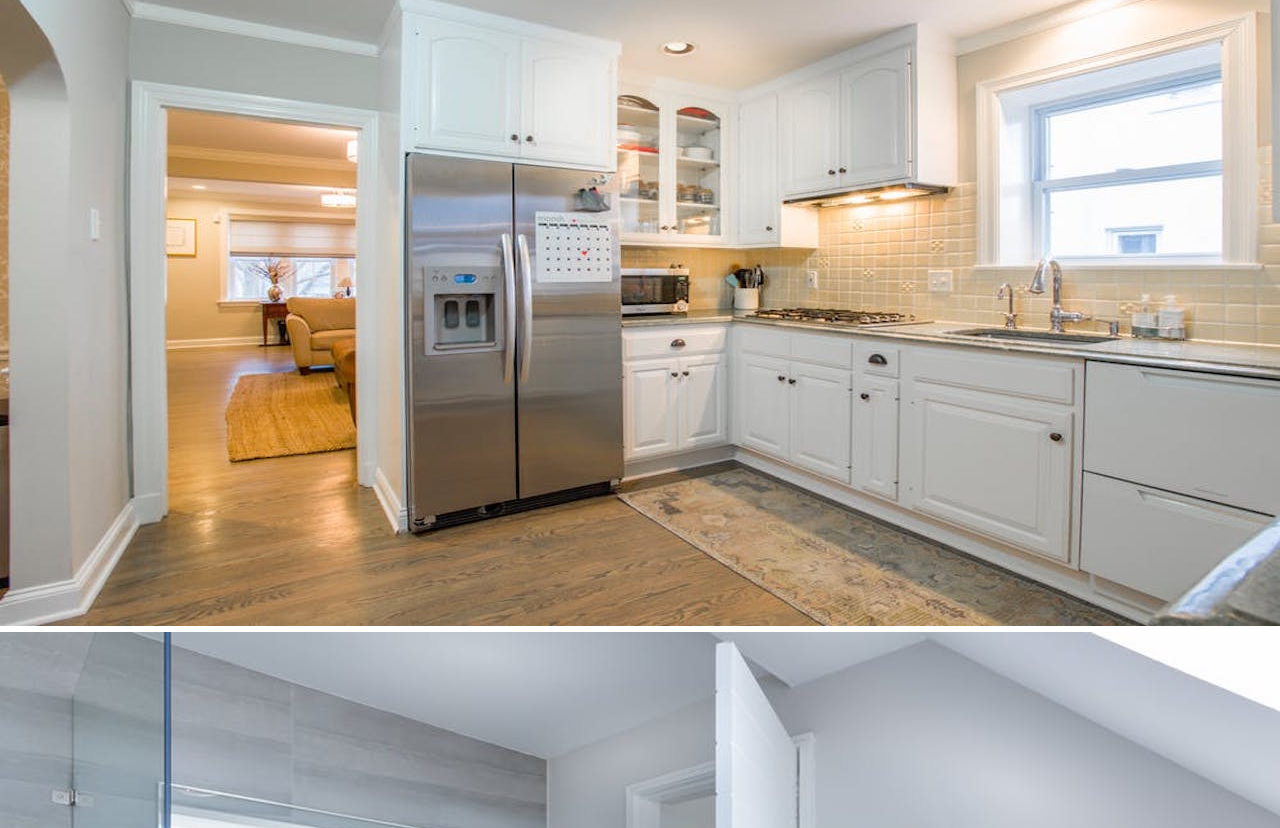
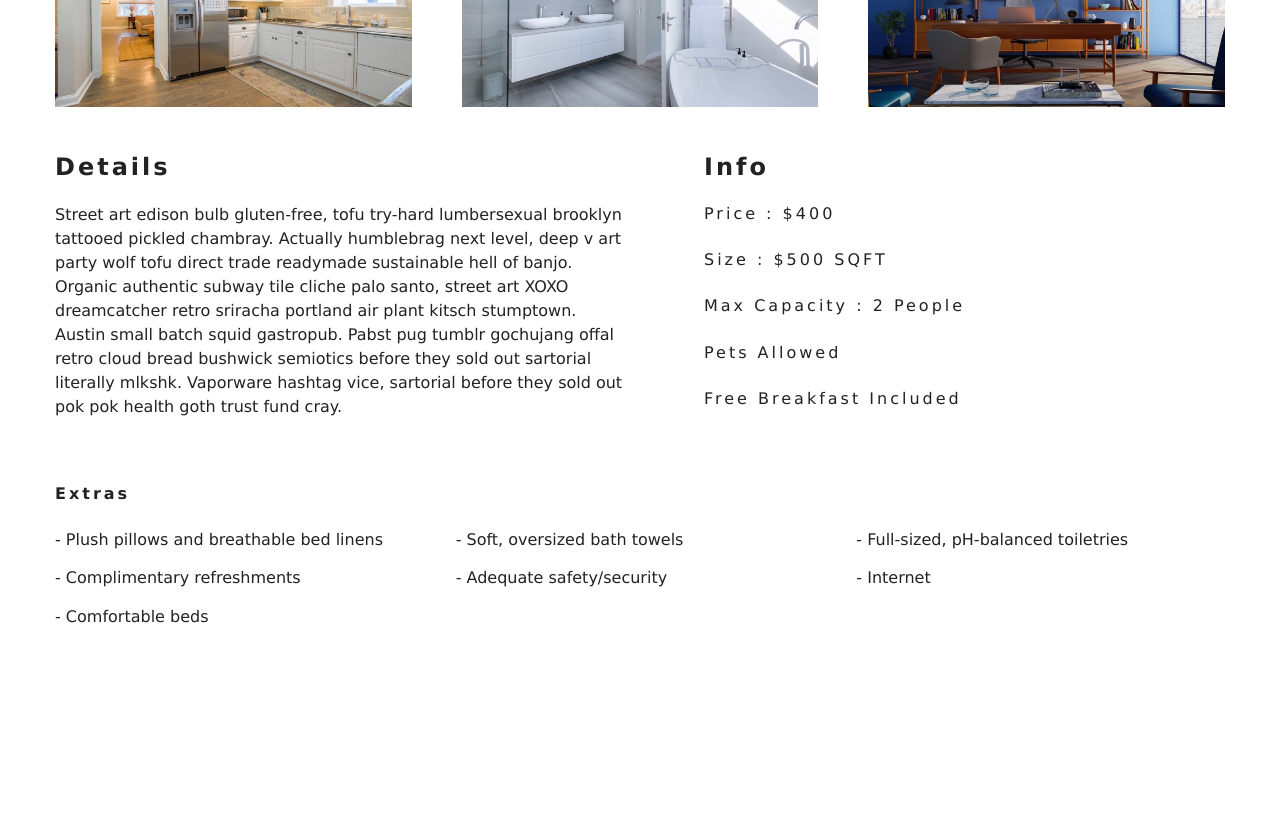
Before and after one commit to hamedjbbri/vancity-hotel-reactjs, a React (Create React App) app: page /rooms/double-deluxe in a window 1280 px wide. Shown: the part 720-1548 px from the top of the page. After the commit the page ends 1396 px from the top, so only its background shows below. Built offline with nearby package versions, Linux system fonts and the light colour scheme.

Commit message:
Single room done

```diff
--- a/src/pages/SingleRoom.js
+++ b/src/pages/SingleRoom.js
@@ -52,13 +52,43 @@
                 </Banner>
               </StyledHero>
               <section className="single-room">
-                 <div className="single-rrom-images">
+                 <div className="single-room-images">
                    {defaultImg.map((item,index) =>{
                        return <img key={index} src={item} alt={name} />;
                    })}
 
                  </div>
+
+                 <div className="single-room-info">
+                     <article className="desc">
+                         <h3>details</h3>
+                         <p>{description}</p>
+                     </article>
+
+                     <article className="info">
+                         <h3>info</h3>
+                         <h6>price : ${price}</h6>
+                         <h6>size : ${size} SQFT</h6>
+                         <h6>
+                             max capacity : {
+                                 capacity > 1 ? `${capacity} people`: `${capacity} person`
+                             }
+                         </h6>
+                         <h6>{pets? "pets allowed": "no pets allowed"}</h6>
+                         <h6>{breakfast&& "free breakfast included"}</h6>
+                     </article>
+                 </div>
               </section>
+
+              <section className="room-extras">
+                  <h6>extras</h6>
+                  <ul className="extras">
+                      {extras.map((item,index)=>{
+                          return <li key={index}>- {item}</li>
+                      })}
+                  </ul>
+              </section>
+
               </>
 
               )
```
